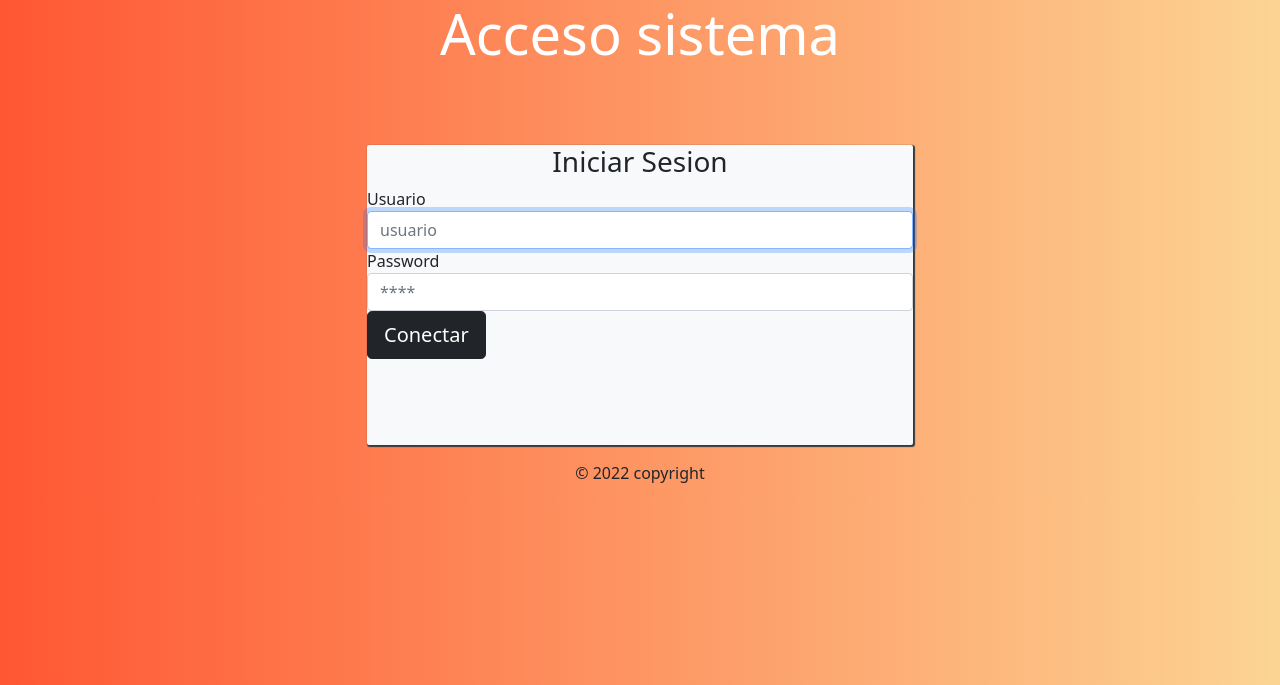
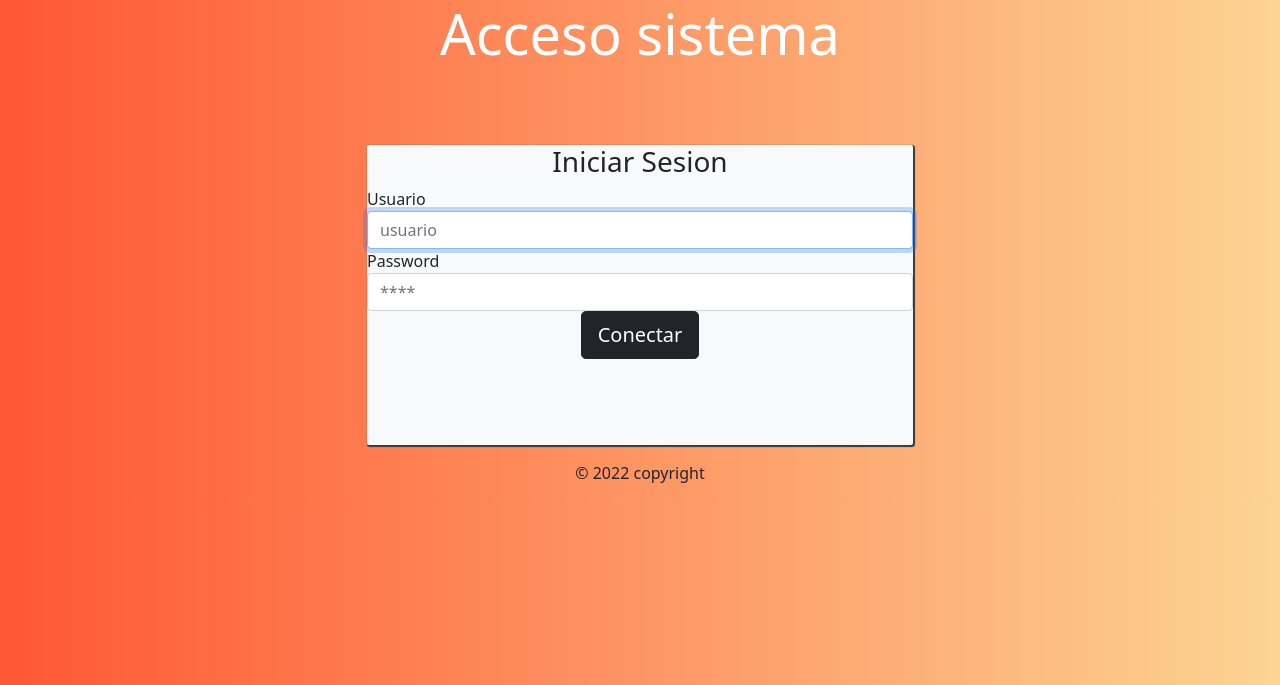
Before and after one commit to lucasmason123/Evaluacion_PHP, a PHP site: page /vistas/login.php in a window 1280 px wide. Shown: the top 685 px of the page. Run offline with PHP 8.4, Linux system fonts and the light colour scheme.

Commit message:
Avance Final

```diff
--- a/header.php
+++ b/header.php
@@ -19,8 +19,3 @@
     <title>Login PHP Bootstrap 5 2022</title>
 </head>
 <body>
-
-</body>
-
-
-</html>
--- a/index.php
+++ b/index.php
@@ -1,6 +1,6 @@
 <?php
 //Redireccionar a la vista de Login
 
-header('location: vistas/login.php');
+header('Location: vistas/login.php');
 
 ?>
--- a/js/parametros.js
+++ b/js/parametros.js
@@ -26,14 +26,13 @@ $('#formlogin').submit(function(e){
             datatype: "json",
             data: {usuario:usuario, password:password},
             //generar las alertas con SweetAlert 2
-            succes:function(data){
+            success:function(data){
                 if(data == "null"){
                     Swal.fire({
                         type: 'error',
                         icon: 'error',
                         title: 'Usuario y/o password incorrecto',
                     });
-
                 }else{
                     Swal.fire({
                         type: 'success',
@@ -43,11 +42,11 @@ $('#formlogin').submit(function(e){
                         confirmButtonText: 'Ingresar'
                     }).then((result) => {
                         if(result.value){
-                            window.location.href ="../vistas/login.php";
+                            window.location.href ="../vistas/inicio.php";
                         }
                     })
                 }
             }
-        })
+        });
      }
  });
--- a/vistas/inicio.php
+++ b/vistas/inicio.php
@@ -1,7 +1,3 @@
 <?php include '../header.php'; ?>
 <?php include '../menu.php'; ?>
-
-
-
-
 <?php include '../footer.php'; ?>
--- a/vistas/login.php
+++ b/vistas/login.php
@@ -20,21 +20,13 @@
                                 <input type="password" name="txtPassword" class="form-control"  id="password" placeholder="****">
                             </div>
 
-                            <div class="form-group´text-center">
+                            <div class="form-group text-center">
                                 <input type="submit" name="submit" class="btn btn-dark btn-lg btn-block" value="Conectar">
 
                             </div>
 
                         </form>
-
                     </div>
-
-                </div>
-
-            </div>
-            <div class="row">
-                <div class="col-md-6">
-
                 </div>
             </div>
         </div>
```
Also changed, not shown: modelo/login.php (+6 -3 lines), logout.php (indentation only).
